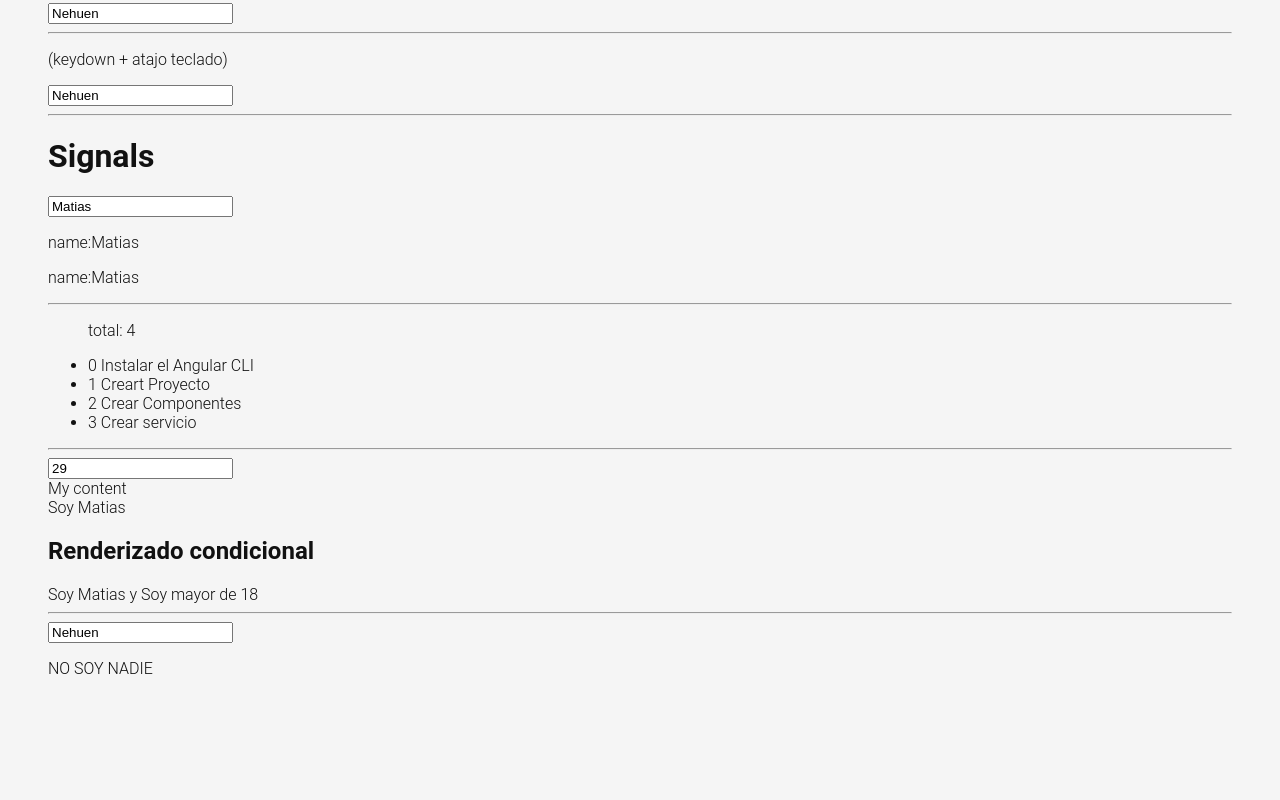
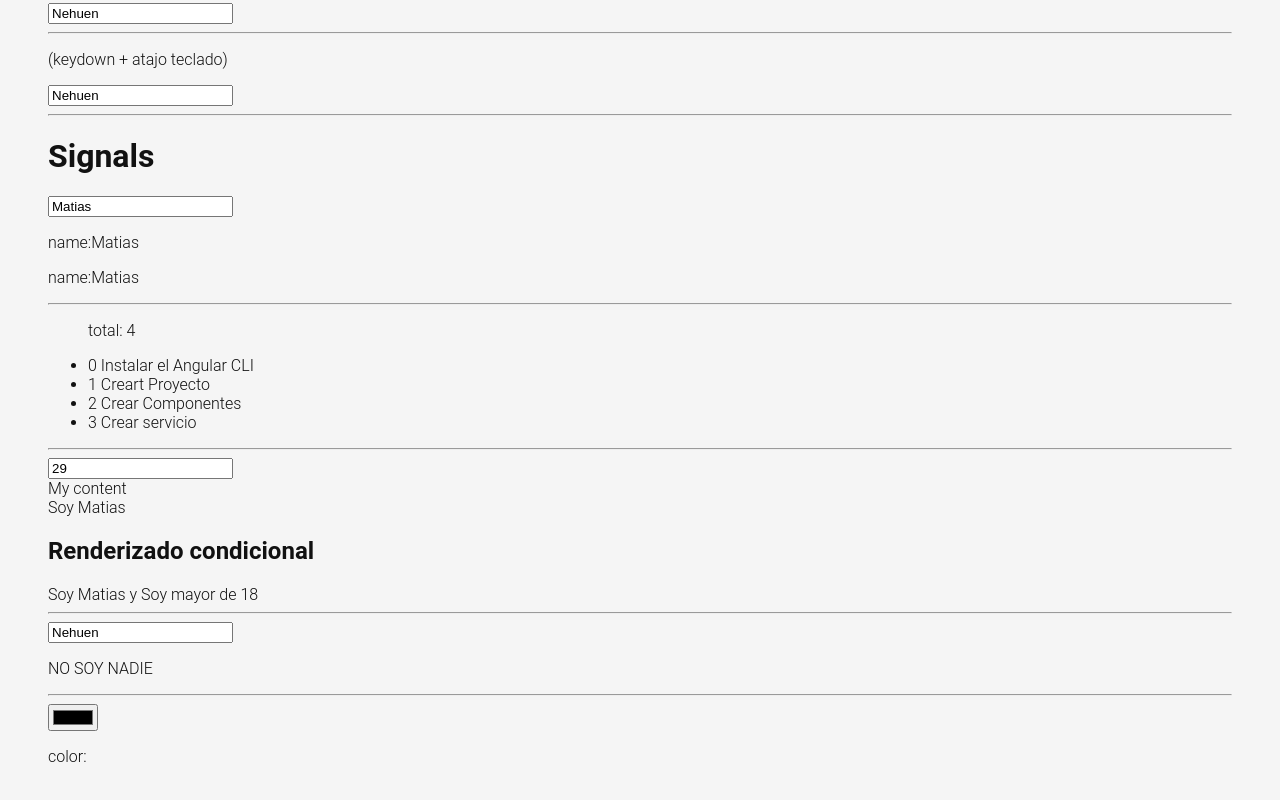
Before and after one commit to MNATorres/cursoAngular, an Angular app: page /labs in a window 1280 px wide. Shown: the part 1411-2211 px from the top of the page. Before the commit the page ends 2153 px from the top, so only its background shows below. Built offline with nearby package versions, Linux system fonts and the light colour scheme.

Commit message:
controlando un input, { FormControl, ReactiveFormsModule }

```diff
--- a/src/app/pages/labs/labs.component.html
+++ b/src/app/pages/labs/labs.component.html
@@ -85,4 +85,7 @@
     <p *ngSwitchCase="'torres'">yo soy Torres</p>
     <p *ngSwitchDefault>NO SOY NADIE</p>
   </div>
+  <hr/>
+  <input type="color" [formControl]="colorControl">
+  <p>color: {{colorControl.value}}</p>
 </div>
--- a/src/app/pages/labs/labs.component.ts
+++ b/src/app/pages/labs/labs.component.ts
@@ -1,10 +1,12 @@
 import { Component, signal } from '@angular/core';
 import { CommonModule } from '@angular/common';
+import { FormControl, ReactiveFormsModule } from '@angular/forms';
+
 
 @Component({
   selector: 'app-labs',
   standalone: true,
-  imports: [CommonModule],
+  imports: [CommonModule, ReactiveFormsModule],
   templateUrl: './labs.component.html',
   styleUrl: './labs.component.css',
 })
@@ -27,6 +29,14 @@
     age: 29,
     avatar: 'https://avatars.githubusercontent.com/u/96670695?v=4',
   });
+
+  colorControl = new FormControl()
+
+  constructor() {
+    this.colorControl.valueChanges.subscribe(value => {
+      console.log(value)
+    })
+  }
 
   clickHandler() {
     alert('Me estan haciendo click');
```
